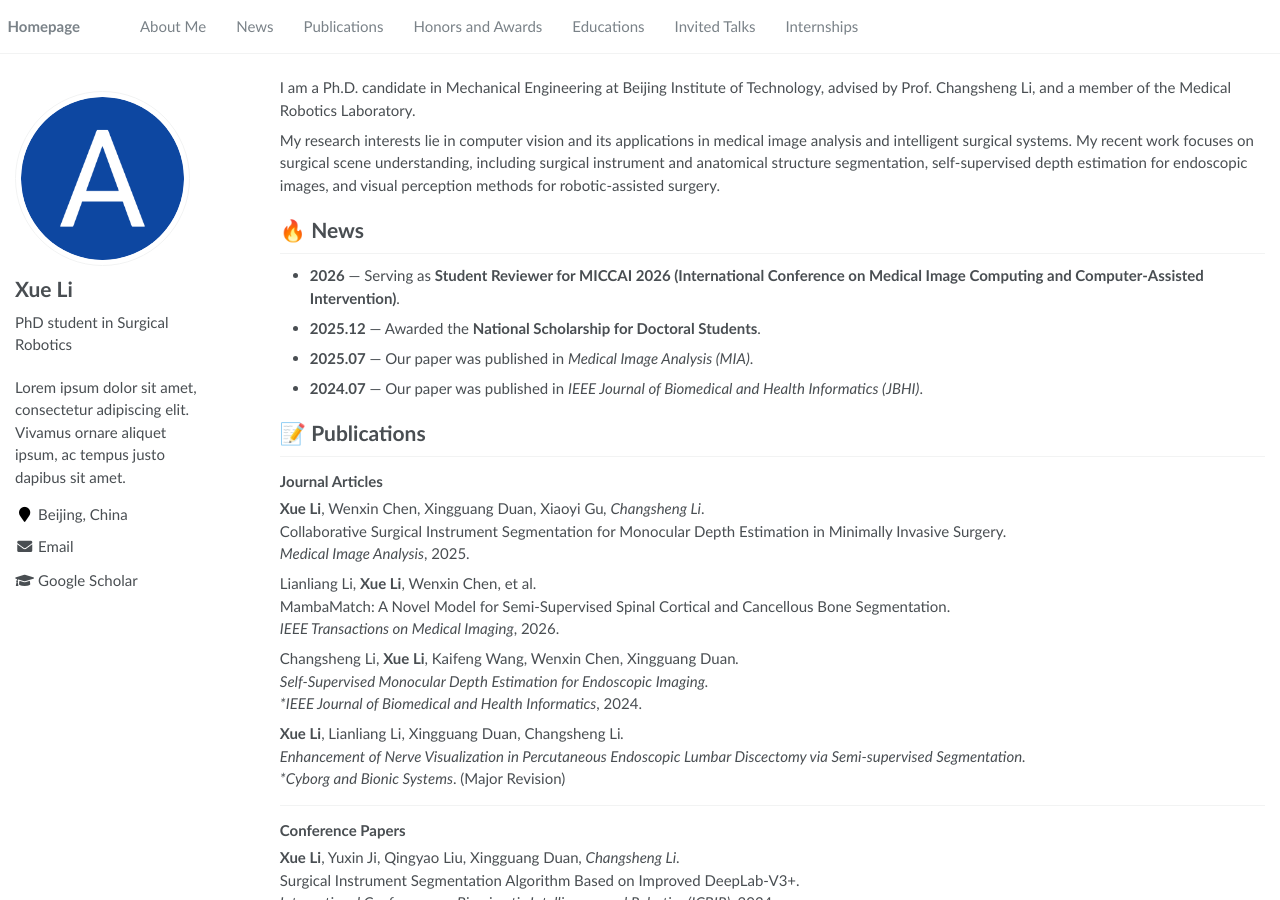
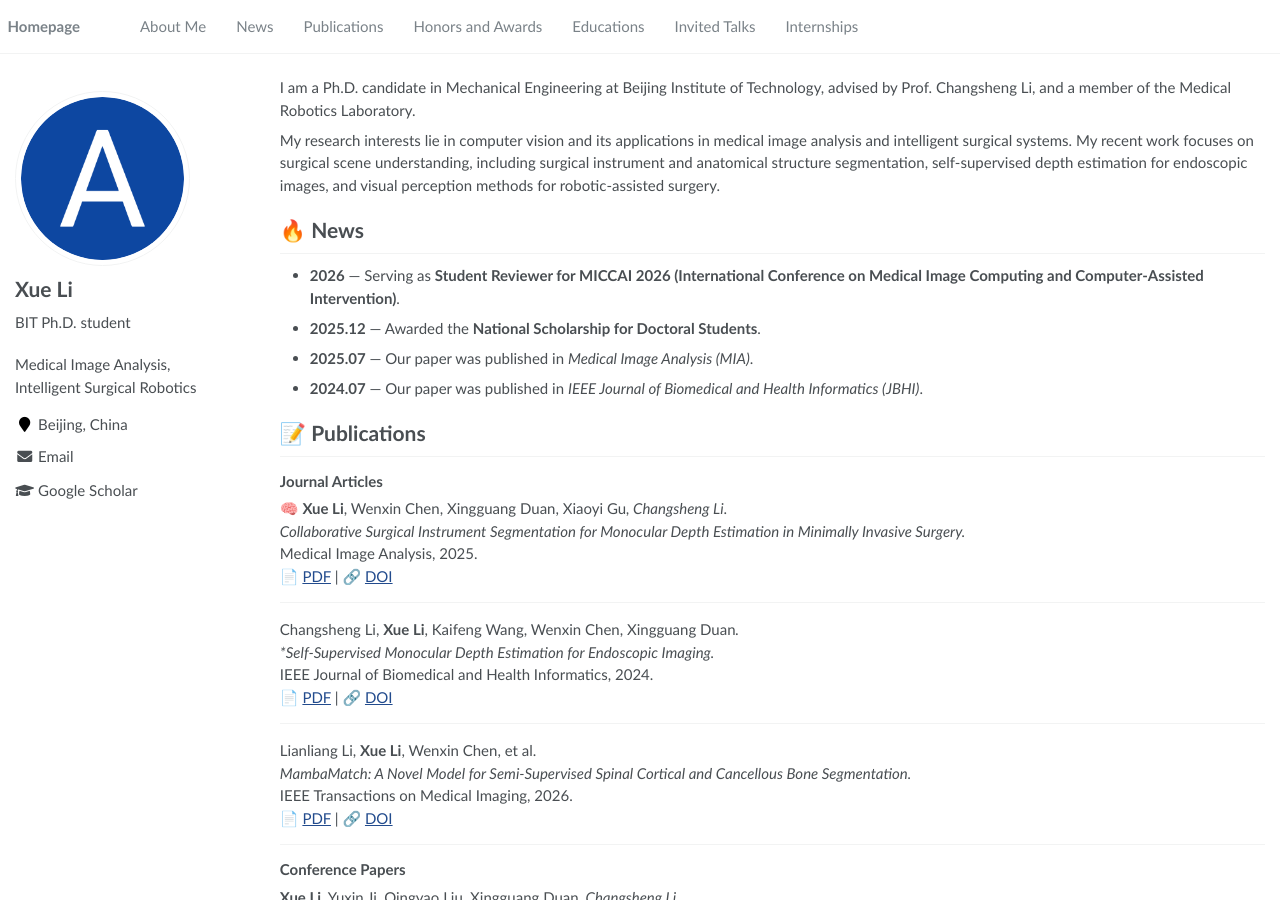
Before and after one commit to Lewhite-bot/Lewhite-bot.github.io, a Jekyll site: the page built from _pages/about.md, in a window 1280 px wide and 900 px high. Built offline with Jekyll 4.4.1, drawn with Linux system fonts in a browser that asks for light colours.

Commit message:
update homepage

```diff
--- a/_config.yml
+++ b/_config.yml
@@ -7,8 +7,8 @@
 
 # Site Settings
 title                    : "Xue Li"
-description              : "Lorem ipsum dolor sit amet, consectetur adipiscing elit. Vivamus ornare aliquet ipsum, ac tempus justo dapibus sit amet. "
-repository               : "lewhite/lewhite.github.io"
+description              : "Medical Image Analysis, Intelligent Surgical Robotics "
+repository               : "Lewhite-bot/Lewhite-bot.github.io"
 google_scholar_stats_use_cdn : true
 
 # google analytics
@@ -23,7 +23,7 @@ baidu_site_verification  :  # get baidu_site_verification from https://ziyuan.ba
 author:
   name             : "Xue Li"
   avatar           : "images/android-chrome-512x512.png"
-  bio              : "PhD student in Surgical Robotics"
+  bio              : "BIT Ph.D. student"
   location         : "Beijing, China"
   employer         :
   pubmed           :
--- a/_pages/about.md
+++ b/_pages/about.md
@@ -33,21 +33,29 @@ My research interests lie in computer vision and its applications in medical ima
 
 ### Journal Articles
 
-**Xue Li**, Wenxin Chen, Xingguang Duan, Xiaoyi Gu*, Changsheng Li*.
-Collaborative Surgical Instrument Segmentation for Monocular Depth Estimation in Minimally Invasive Surgery.
-*Medical Image Analysis*, 2025.
+
+🧠 **Xue Li**, Wenxin Chen, Xingguang Duan, Xiaoyi Gu*, Changsheng Li*.
+*Collaborative Surgical Instrument Segmentation for Monocular Depth Estimation in Minimally Invasive Surgery.*
+Medical Image Analysis, 2025.
+📄 [PDF](files/papers/MIA.pdf) | 🔗 [DOI](#)
+
+---
+
+Changsheng Li, **Xue Li**, Kaifeng Wang, Wenxin Chen, Xingguang Duan*.
+*Self-Supervised Monocular Depth Estimation for Endoscopic Imaging.*
+IEEE Journal of Biomedical and Health Informatics, 2024.
+📄 [PDF](files/papers/JBHI.pdf) | 🔗 [DOI](#)
+
+---
 
 Lianliang Li, **Xue Li**, Wenxin Chen, et al.
-MambaMatch: A Novel Model for Semi-Supervised Spinal Cortical and Cancellous Bone Segmentation.
-*IEEE Transactions on Medical Imaging*, 2026.
+*MambaMatch: A Novel Model for Semi-Supervised Spinal Cortical and Cancellous Bone Segmentation.*
+IEEE Transactions on Medical Imaging, 2026.
+📄 [PDF](files/papers/JBHI.pdf) | 🔗 [DOI](10.1109/TMI.2026.3666480)
 
-Changsheng Li, **Xue Li**, Kaifeng Wang, Wenxin Chen, Xingguang Duan*.
-Self-Supervised Monocular Depth Estimation for Endoscopic Imaging.
-*IEEE Journal of Biomedical and Health Informatics*, 2024.
 
-**Xue Li**, Lianliang Li, Xingguang Duan, Changsheng Li*.
-Enhancement of Nerve Visualization in Percutaneous Endoscopic Lumbar Discectomy via Semi-supervised Segmentation.
-*Cyborg and Bionic Systems*. (Major Revision)
+
+
 
 ---
 
```
Also changed, not shown: 3 other files.
